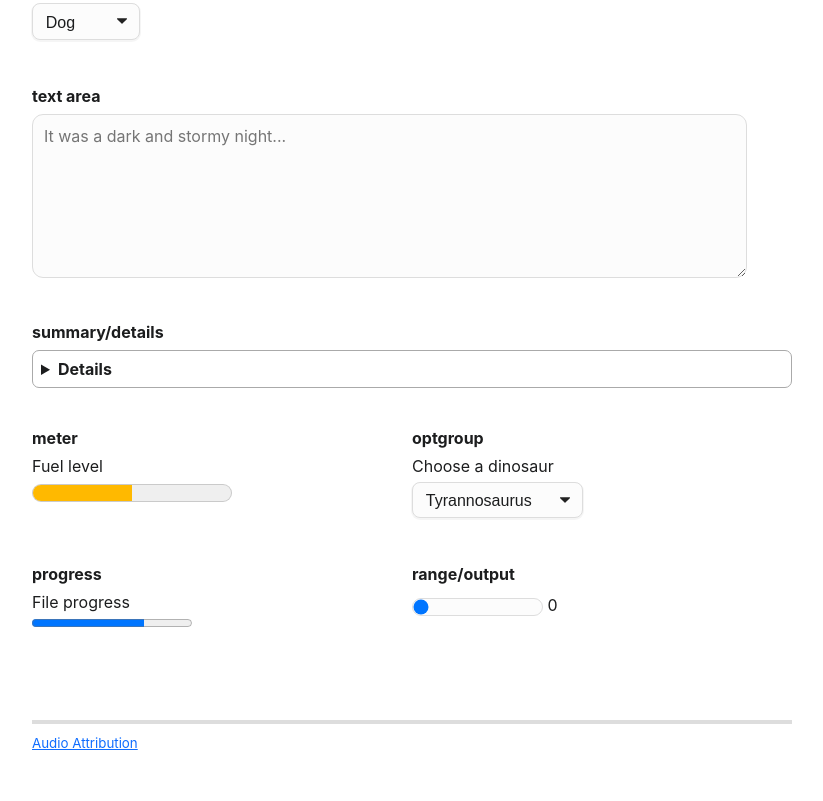
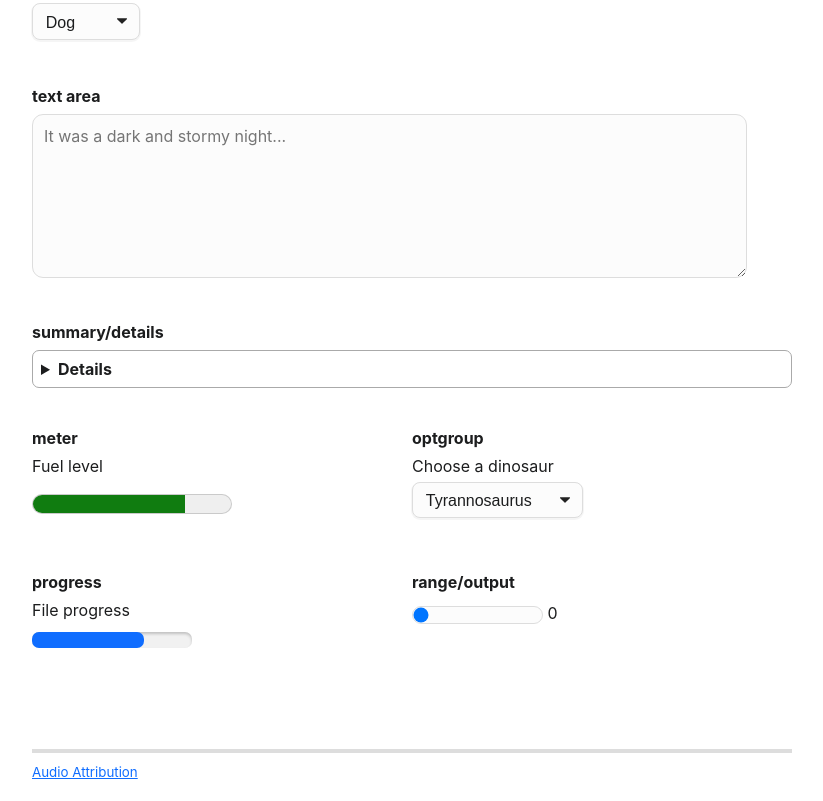
Before and after one commit to tbolt/boltcss, a website: page index.html in a window 1280 px wide. Shown: the part 5717-6518 px from the top of the page, without its empty margins (228-1051 px from the left). Before the commit the page ends 6489 px from the top, so only its background shows below. Drawn offline with Linux system fonts and the light colour scheme.

Commit message:
minor enhancements to meter and progress

```diff
--- a/bolt.css
+++ b/bolt.css
@@ -17,6 +17,7 @@
 :root {
   --highlight-border-radius: 7px;
   --border-radius: 11px;
+  --yellow-highlight: #fffab7;
 
   --links: #0f6dff;
   --background-body: #fff;
@@ -223,7 +224,7 @@ time {
 }
 
 mark {
-  background-color: #fffab7;
+  background-color: var(--yellow-highlight);
   padding: 3px 5px;
 }
 
@@ -483,8 +484,30 @@ select:hover {
 }
 
 meter {
-  height: 2.2em;
-  vertical-align: middle;
+  height: 2.5rem;
+  margin: 0.5rem 0;
+}
+
+progress {
+  appearance: none;
+  height: 1rem;
+  margin: 0.75rem 0;
+}
+
+progress::-webkit-progress-bar {
+  background: var(--background-main);
+  box-shadow: 0 2px 3px rgba(0, 0, 0, 0.2) inset;
+  border-radius: var(--highlight-border-radius);
+}
+
+progress::-webkit-progress-value {
+  background-color: var(--links);
+  border-radius: var(--highlight-border-radius);
+}
+
+progress::-moz-progress-bar {
+  background-color: var(--links);
+  border-radius: var(--highlight-border-radius);
 }
 
 fieldset {
--- a/index.html
+++ b/index.html
@@ -372,7 +372,7 @@
       <div>
         <h3 class="demo-header">meter</h3>
         <label for="fuel">Fuel level</label>
-        <meter id="fuel" min="0" max="100" low="33" high="66" optimum="80" value="50">at 50/100</meter>
+        <meter id="fuel" min="0" max="100" low="33" high="66" optimum="80" value="77"></meter>
       </div>
 
       <!-- optgroup -->
```
